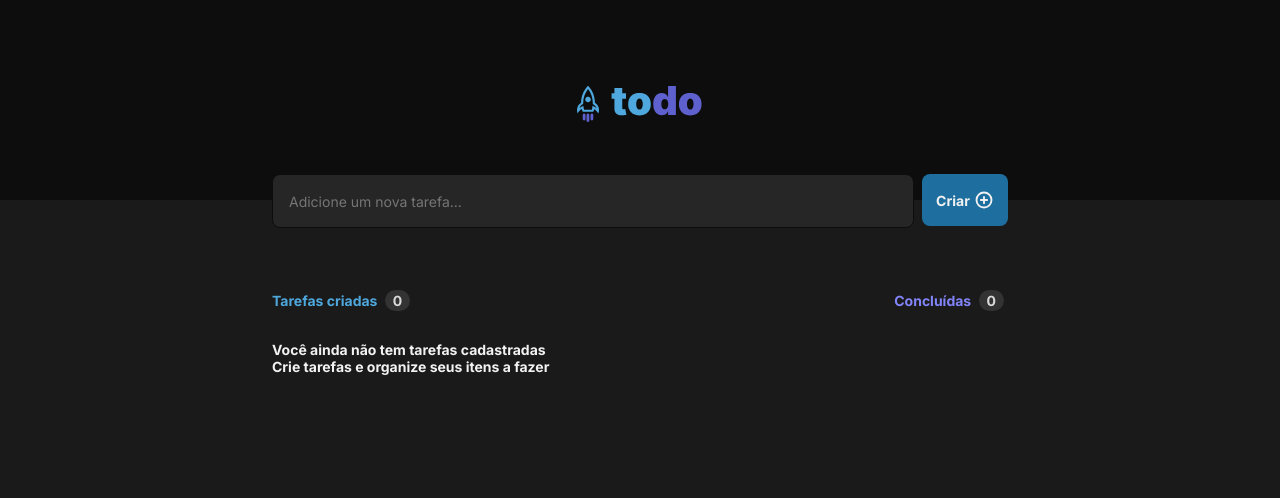
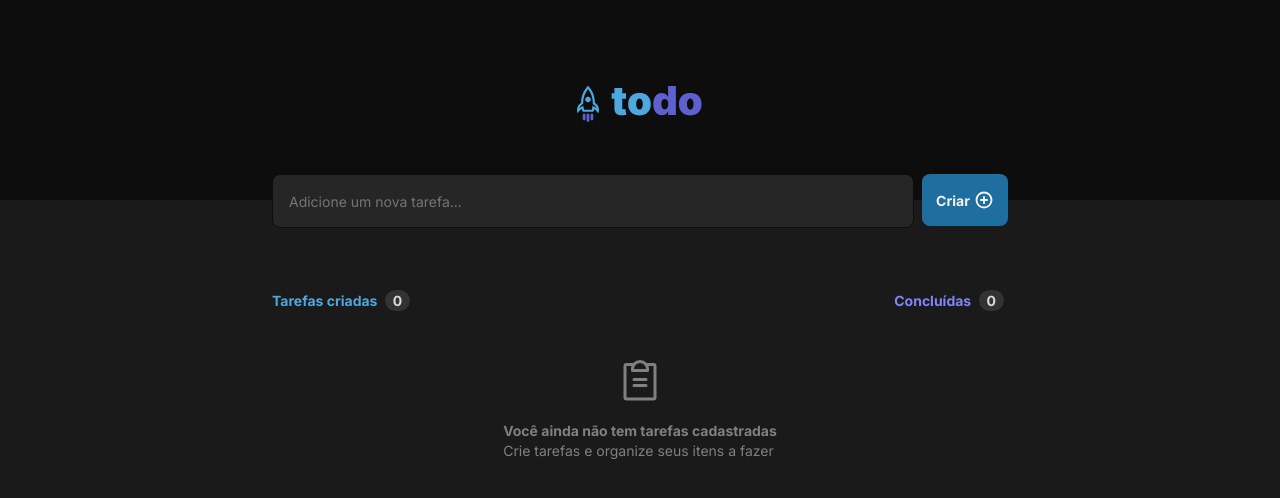
Before and after one commit to ghiberti85/ignite-todo-list, a React (Vite) app: page / in a window 1280 px wide. Shown: the top 498 px of the page. Built offline with nearby package versions, Linux system fonts and the light colour scheme.

Commit message:
Styling Task List Items

```diff
--- a/src/components/NewTask.module.css
+++ b/src/components/NewTask.module.css
@@ -8,13 +8,17 @@
 
 .newtask input {
     background: var(--gray-500);
-    color: var(--gray-300);
+    color: var(--gray-100);
     border-radius: 8px;
     border: 1px solid var(--gray-700);
     width: 41rem;
     height: 3.375rem;
     line-height: 1.4;
     padding: 1rem;
+}
+
+.newTask input::placeholder {
+    color: var(--gray-300);
 }
 
 .newtask button {
--- a/src/components/TaskList.module.css
+++ b/src/components/TaskList.module.css
@@ -2,6 +2,18 @@
     width: 46rem;
     margin: 0 auto;
 
+}
+
+.emptyTaskList {
+    display: grid;
+    align-items: center;
+    justify-content: center;
+    line-height: 1.4;
+    color: var(--gray-300);
+}
+
+.emptyTaskList svg {
+    margin: 1rem auto;
 }
 
 .counter {
@@ -45,9 +57,14 @@
     gap: 0.75rem;
 }
 
+.taskComplete {
+    text-decoration: line-through;
+    color: var(--gray-300);
+}
+
 .task button {
     background: transparent;
-    color: var(--gray-100);
+    color: var(--gray-300);
     border: 0;
     padding: 0.4rem 0.15rem 0.125rem 0.15rem;
     border-radius: 4px;
--- a/src/components/TaskList.tsx
+++ b/src/components/TaskList.tsx
@@ -1,6 +1,6 @@
 import { TaskType } from './NewTask';
 import styles from  './TaskList.module.css'
-import { Trash } from '@phosphor-icons/react';
+import { Trash, ClipboardText } from '@phosphor-icons/react';
 
 
 type TaskProps = {
@@ -56,7 +56,15 @@ export function TaskList ({ tasks, setTasks }: TaskProps) {
                                     onClick={() => handleTaskComplete(task.id)}
                                 />
                                 <label htmlFor = {task.id}/>
-                                <span>{task.title}</span>
+                                <span
+                                    className= {
+                                        task.isComplete
+                                        ? styles.taskComplete
+                                        : styles.taskIncomplete
+                                    }
+                                >
+                                    {task.title}
+                                </span>
                             </div>
                             <button
                                 title="Delete Task"
@@ -69,10 +77,9 @@ export function TaskList ({ tasks, setTasks }: TaskProps) {
                 </div>
             ) : (
                 <div className={styles.emptyTaskList}>
-                    <strong>
-                        Você ainda não tem tarefas cadastradas <br />
-                        Crie tarefas e organize seus itens a fazer
-                    </strong>
+                    <ClipboardText size={48} />
+                    <strong>Você ainda não tem tarefas cadastradas</strong>
+                    <span>Crie tarefas e organize seus itens a fazer</span>
                 </div>
             )}
 
```
